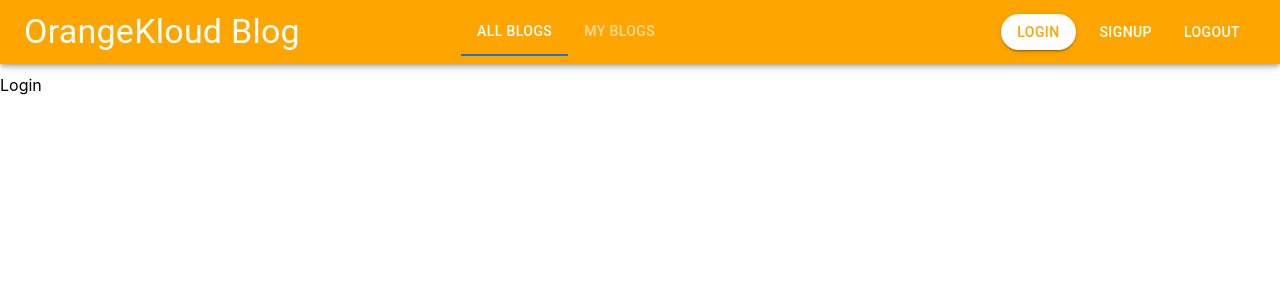
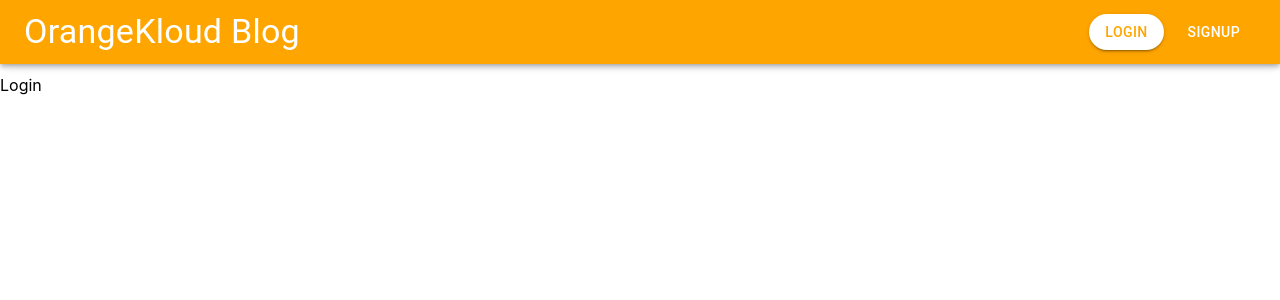
Before and after one commit to Oceaneyes123/OrangeKloudBlog, a React (Create React App) app in the folder frontend/: page /login in a window 1280 px wide. Shown: the top 300 px of the page. Built offline with nearby package versions, Linux system fonts and the light colour scheme.

Commit message:
added store for state

```diff
--- a/frontend/src/App.js
+++ b/frontend/src/App.js
@@ -5,8 +5,11 @@
 import Login from "./components/Login";
 import UserBlogs from "./components/UserBlogs";
 import AddBlog from "./components/AddBlog";
+import { useSelector } from "react-redux";
 
 function App() {
+  const isLoggedIn = useSelector(state=>state.isLoggedIn)
+  console.log(isLoggedIn)
   return (
     <React.Fragment>
       <header>
--- a/frontend/src/components/Header.js
+++ b/frontend/src/components/Header.js
@@ -1,23 +1,27 @@
 import React, { useState } from 'react'
 import {AppBar, Box, Button,  Tab,  Tabs,  Toolbar,  Typography} from '@mui/material'
 import { Link } from 'react-router-dom'
+import { useSelector } from "react-redux";
 
 export const Header = () => {
+  const isLoggedIn = useSelector(state=>state.isLoggedIn)
   const [value, setValue] = useState(0)
   return (
     <AppBar sx={{background:'orange'}}>
       <Toolbar>
         <Typography variant="h4">OrangeKloud Blog</Typography>
+       { isLoggedIn &&
           <Box display="flex" marginLeft="auto" marginRight="auto">
             <Tabs  textColor='inherit' value={value} onChange={(e, val) => setValue(val)}>
               <Tab LinkComponent={Link} to="/blogs" label="All Blogs"/>
               <Tab LinkComponent={Link} to="/myBlogs" label="My Blogs"/>
             </Tabs>
           </Box>
+        }
         <Box display="flex" marginLeft="auto">
-          <Button LinkComponent={Link} to="/login" variant="contained" sx={{color: 'orange', background: 'white', margin: 1, borderRadius: 5}}>Login</Button>
-          <Button LinkComponent={Link} to="/login" sx={{color: 'white', margin: 1,}}>Signup</Button>
-          <Button LinkComponent={Link} to="/login" sx={{color: 'white', margin: 1,}}>Logout</Button>
+          { !isLoggedIn &&   <Button LinkComponent={Link} to="/login" variant="contained" sx={{color: 'orange', background: 'white', margin: 1, borderRadius: 5}}>Login</Button>}
+          { !isLoggedIn && <Button LinkComponent={Link} to="/login" sx={{color: 'white', margin: 1,}}>Signup</Button> }
+          { isLoggedIn &&  <Button LinkComponent={Link} to="/login" sx={{color: 'white', margin: 1,}}>Logout</Button> }
         </Box>
         </Toolbar>
     </AppBar>
--- a/frontend/src/index.js
+++ b/frontend/src/index.js
@@ -3,12 +3,17 @@
 import './index.css';
 import App from './App';
 import {BrowserRouter} from 'react-router-dom'
+import {Provider} from "react-redux"
+import { store } from './store';
+
 
 const root = ReactDOM.createRoot(document.getElementById('root'));
 root.render(
   <React.StrictMode>
     <BrowserRouter>
-      <App />
+      <Provider store={store}>
+        <App />
+      </Provider>
     </BrowserRouter>
   </React.StrictMode>
 );
--- /dev/null
+++ b/frontend/src/store/index.js
@@ -0,0 +1,20 @@
+import { configureStore, createSlice } from '@reduxjs/toolkit'
+
+const authSlice = createSlice({
+    name: "login",
+    initialState: {
+        isLoggedIn: false
+    },
+    reducers: {
+        login(state) {
+            state.isLoggedIn = true
+        },
+        logout(state){
+            state.isLoggedIn = false
+        },
+    }
+})
+
+//export const authAction = authSlice.actions
+
+export const store = configureStore({reducer: authSlice.reducer})
```
Lines whose indentation alone changed are shown as unchanged.
